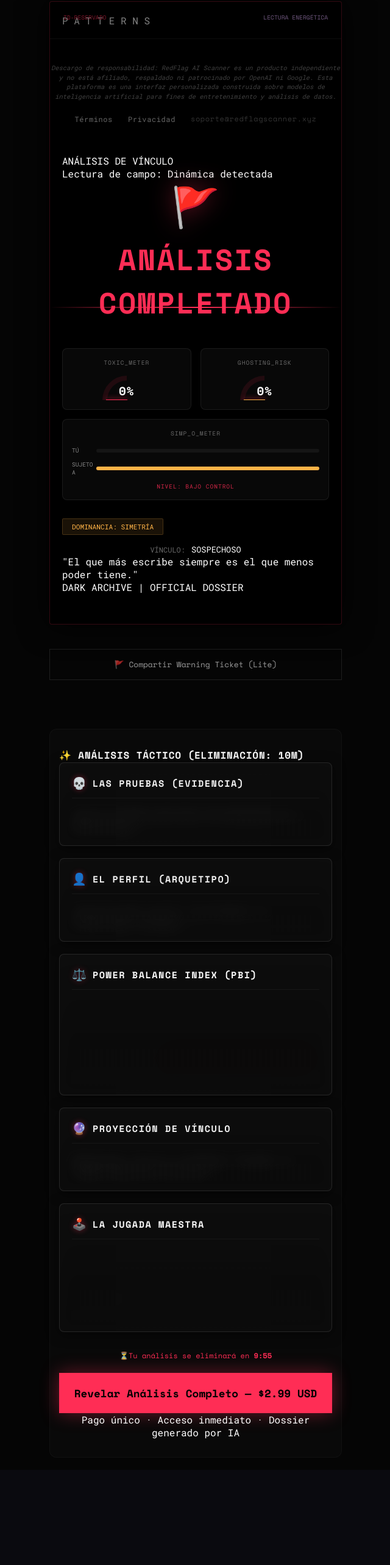
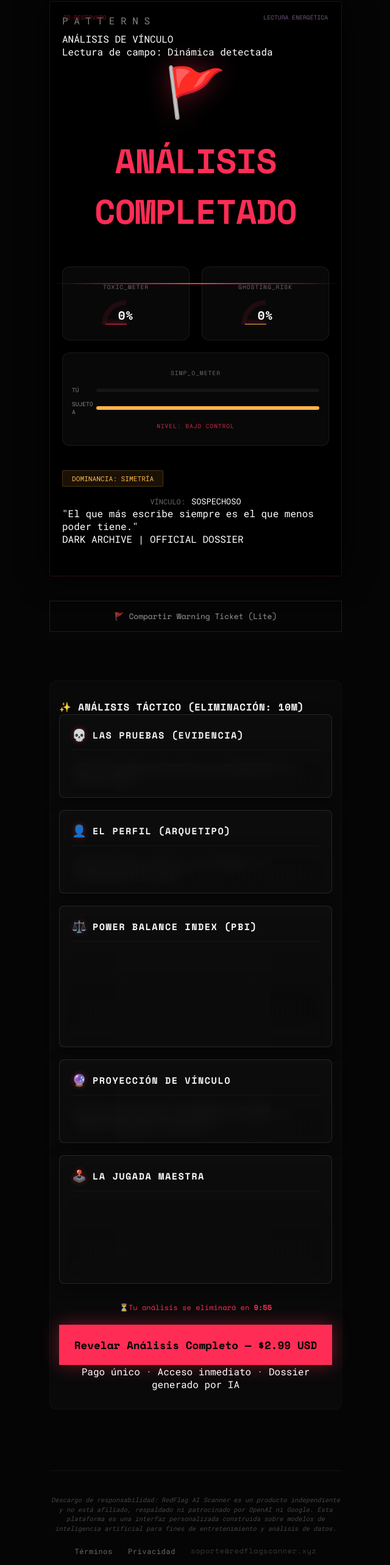
Before and after one commit to CriisxD/redflag-ai-scanner., a Next.js app: page /scan in a window 1280 px wide. Shown: the part 18-2584 px from the top of the page at 61% size, without its empty margins (319-959 px from the left). Before the commit the page ends 2428 px from the top, so only its background shows below. Built offline with nearby package versions, Linux system fonts and the light colour scheme; a web font is replaced by a local one.

Commit message:
style(UI): fix footer overlap and increase breathing room in ResultPaywall 🚩🎨📟

```diff
--- a/components/ResultPaywall.js
+++ b/components/ResultPaywall.js
@@ -124,16 +124,6 @@ export default function ResultPaywall({ onCheckout, aiResult, forcedUnlocked = f
           riskValue < 30 ? 'state-safe' :
           'state-normal'
         }`}>
-          <div className="hero-footer" style={{ marginTop: '60px', borderTop: '1px solid rgba(255,255,255,0.05)', paddingTop: '40px' }}>
-          <div className="disclaimer-text">
-            Descargo de responsabilidad: RedFlag AI Scanner es un producto independiente y no está afiliado, respaldado ni patrocinado por OpenAI ni Google. Esta plataforma es una interfaz personalizada construida sobre modelos de inteligencia artificial para fines de entretenimiento y análisis de datos.
-          </div>
-          <div className="footer-links">
-            <a href="/terms">Términos</a>
-            <a href="/privacy">Privacidad</a>
-            <span className="footer-contact">soporte@redflagscanner.xyz</span>
-          </div>
-        </div>
           {/* HUD Elements -> Now Astrological / Editorial Watermarks */}
           <div className="hud-overlay">
             <div className="hud-id">{aiResult?.case_id || 'ID-RESERVADO'}</div>
@@ -431,6 +421,19 @@ export default function ResultPaywall({ onCheckout, aiResult, forcedUnlocked = f
           mensaje_viral={aiResult?.mensaje_viral}
           isUnlocked={isUnlocked}
         />
+
+        {/* Global Footer moved to the bottom */}
+        <div className="hero-footer" style={{ margin: '60px auto 40px', borderTop: '1px solid rgba(255,255,255,0.05)', paddingTop: '40px' }}>
+          <div className="disclaimer-text">
+            Descargo de responsabilidad: RedFlag AI Scanner es un producto independiente y no está afiliado, respaldado ni patrocinado por OpenAI ni Google. Esta plataforma es una interfaz personalizada construida sobre modelos de inteligencia artificial para fines de entretenimiento y análisis de datos.
+          </div>
+          <div className="footer-links">
+            <a href="/terms">Términos</a>
+            <a href="/privacy">Privacidad</a>
+            <span className="footer-contact">soporte@redflagscanner.xyz</span>
+          </div>
+        </div>
+
       </div>
 
 
@@ -482,15 +485,15 @@ export default function ResultPaywall({ onCheckout, aiResult, forcedUnlocked = f
 
         .shareable-zone-v36 { padding: 50px 20px 30px; position: relative; z-index: 5; }
 
-        .veredicto-shock-wrapper { margin-bottom: 40px; text-align: center; }
-        .verdict-icon-massive { font-size: 4rem; margin-bottom: 10px; filter: drop-shadow(0 0 20px var(--accent-red-glow)); }
-        .veredicto-shock-v36 { font-size: 3rem; color: var(--accent-red); margin-bottom: 10px; }
-        .roast-text { font-size: 0.95rem; color: rgba(255,255,255,0.7); max-width: 300px; margin: 0 auto; line-height: 1.4; }
+        .veredicto-shock-wrapper { margin-bottom: 50px; text-align: center; }
+        .verdict-icon-massive { font-size: 5rem; margin-bottom: 20px; filter: drop-shadow(0 0 20px var(--accent-red-glow)); }
+        .veredicto-shock-v36 { font-size: 3.5rem; color: var(--accent-red); margin-bottom: 15px; letter-spacing: -0.02em; }
+        .roast-text { font-size: 1.05rem; color: rgba(255,255,255,0.7); max-width: 380px; margin: 0 auto; line-height: 1.5; }
 
-        .meme-metrics-grid { display: grid; grid-template-columns: 1fr 1fr; gap: 15px; margin-bottom: 30px; }
+        .meme-metrics-grid { display: grid; grid-template-columns: 1fr 1fr; gap: 20px; margin-bottom: 40px; }
         .gauge-card {
           background: rgba(255, 255, 255, 0.03); border: 1px solid rgba(255, 255, 255, 0.08);
-          border-radius: 8px; padding: 15px; text-align: center;
+          border-radius: 12px; padding: 25px 15px; text-align: center;
         }
         .gauge-header { font-family: var(--font-terminal); font-size: 0.6rem; color: rgba(255,255,255,0.4); margin-bottom: 15px; letter-spacing: 0.1em; }
 
```
